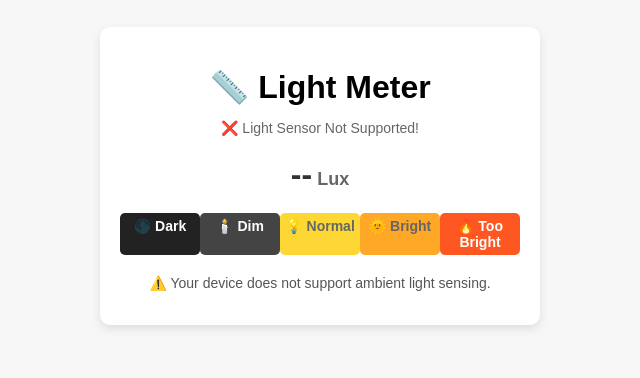
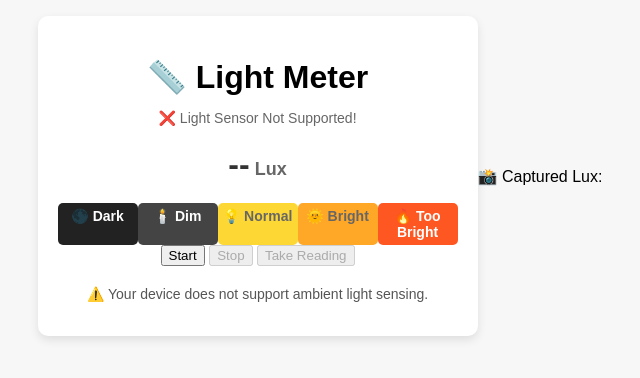
Before and after one commit to Ayushmaanverma/PWC, a plain HTML site: page index.html in a window 1280 px wide. Shown: the part 224-602 px from the top of the page, without its empty margins (320-960 px from the left). Drawn offline with Linux system fonts and the light colour scheme.

Commit message:
Update index.html

```diff
--- a/index.html
+++ b/index.html
@@ -9,7 +9,7 @@
 <body>
     <div class="container">
         <h1>📏 Light Meter</h1>
-        <p id="status">Waiting for sensor data...</p>
+        <p id="status">Click "Start" to begin</p>
 
         <div id="lux-box">
             <span id="lux-value">--</span>
@@ -24,8 +24,16 @@
             <div class="level" id="intense">🔥 Too Bright</div>
         </div>
 
+        <div class="controls">
+            <button id="start-btn">Start</button>
+            <button id="stop-btn" disabled>Stop</button>
+            <button id="capture-btn" disabled>Take Reading</button>
+        </div>
+
         <p id="guide">📖 Hold the phone in different lighting conditions to see live updates.</p>
     </div>
+
+    <div id="popup" class="popup">📸 Captured Lux: <span id="captured-lux"></span></div>
 
     <script src="script.js"></script>
 </body>
```
